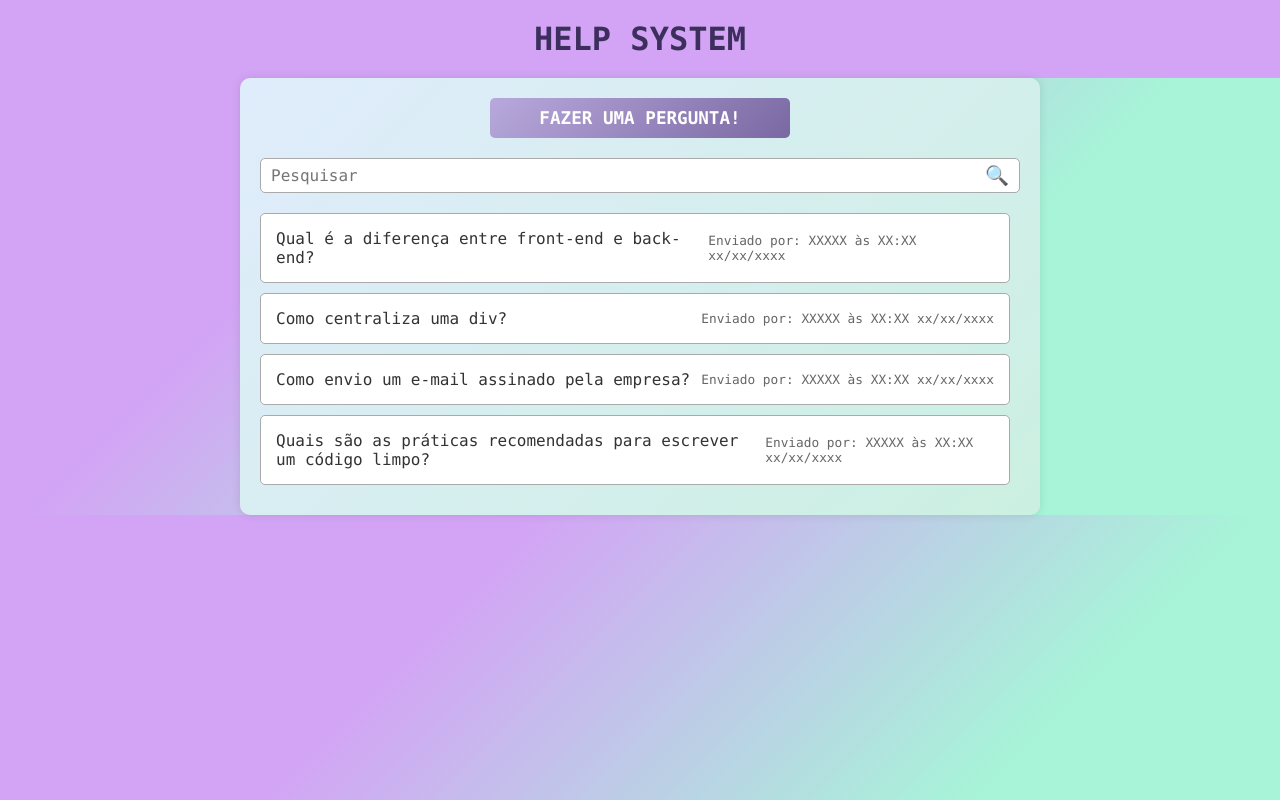
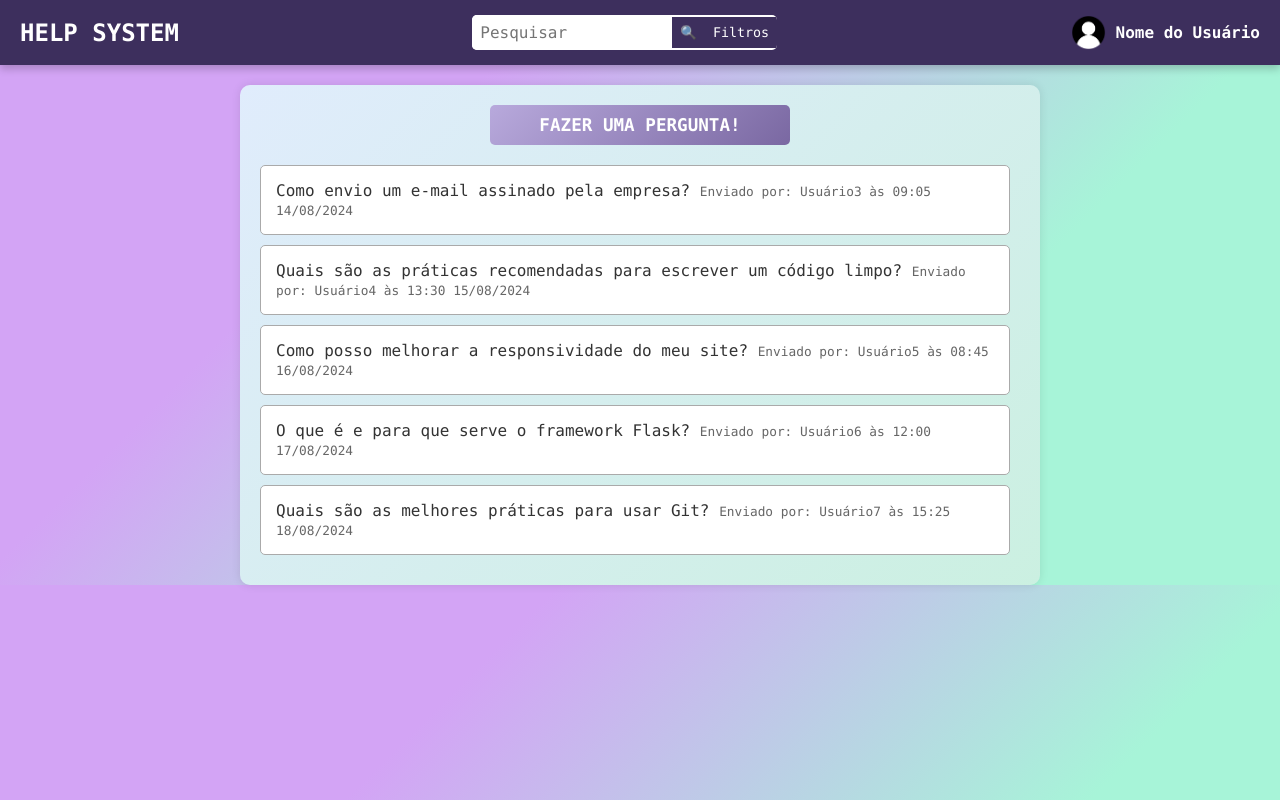
Before and after one commit to vinicius-vses/helpsystem, a Flask app: template templates/index.html in a window 1280 px wide. Run offline with Flask 3, Linux system fonts and the light colour scheme; the template is opened without the code that fills it, so the values that code supplies are empty.

Commit message:
Começo da criação da NavBar

```diff
--- a/static/css/index.css
+++ b/static/css/index.css
@@ -13,16 +13,79 @@ body {
     color: #333;
 }
 
-header {
+.navbar {
+    display: flex;
+    justify-content: space-between;
+    align-items: center;
     width: 100%;
-    text-align: center;
-    padding: 20px 0;
-    background: #d3a4f5;
+    padding: 15px 20px;
+    background: #3d2f5d;
+    color: white;
+    box-shadow: 0 4px 8px rgba(0, 0, 0, 0.2);
 }
 
-header h1 {
-    font-size: 2em;
-    color: #3d2f5d;
+.logo {
+    display: flex;
+    align-items: center;
+}
+
+.logo-img {
+    height: 40px;
+    margin-right: 10px;
+}
+
+.logo h1 {
+    font-size: 1.5em;
+    color: white;
+}
+
+.search-container {
+    display: flex;
+    align-items: center;
+    background: #fff;
+    border-radius: 5px;
+    overflow: hidden;
+}
+
+.search-container input {
+    padding: 8px;
+    border: none;
+    outline: none;
+    font-size: 1em;
+    color: #333;
+    width: 200px;
+}
+
+.search-button,
+.filter-button {
+    background-color: #3d2f5d;
+    color: #fff;
+    padding: 8px;
+    border: none;
+    cursor: pointer;
+    transition: background 0.3s;
+}
+
+.search-button:hover,
+.filter-button:hover {
+    background-color: #555;
+}
+
+.user-info {
+    display: flex;
+    align-items: center;
+}
+
+.user-photo {
+    width: 35px;
+    height: 35px;
+    border-radius: 50%;
+    margin-right: 10px;
+}
+
+.user-name {
+    color: #fff;
+    font-weight: bold;
 }
 
 .container {
@@ -31,6 +94,7 @@ header h1 {
     background: linear-gradient(135deg, #e0ecfc, #cbf0e1);
     border-radius: 10px;
     padding: 20px;
+    margin-top: 20px;
     box-shadow: 0 0 10px rgba(0, 0, 0, 0.1);
 }
 
@@ -56,46 +120,10 @@ header h1 {
     background: linear-gradient(135deg, #9a7fb8, #5e4972);
 }
 
-.search-bar {
-    display: flex;
-    align-items: center;
-    margin-bottom: 20px;
-    background: #fff;
-    border: 1px solid #aaa;
-    border-radius: 5px;
-    padding: 5px 10px;
-}
-
-.search-bar input {
-    flex: 1;
-    border: none;
-    outline: none;
-    font-size: 1em;
-}
-
-.search-icon {
-    font-size: 1.2em;
-    color: #888;
-}
-
 .questions-list {
     max-height: 400px;
     overflow-y: auto;
     padding-right: 10px;
-    position: relative;
-}
-
-.questions-list::-webkit-scrollbar {
-    width: 6px;
-}
-
-.questions-list::-webkit-scrollbar-thumb {
-    background-color: #888;
-    border-radius: 10px;
-}
-
-.questions-list::-webkit-scrollbar-track {
-    background: #e0ecfc;
 }
 
 .question-box {
@@ -104,9 +132,6 @@ header h1 {
     border-radius: 5px;
     padding: 15px;
     margin-bottom: 10px;
-    display: flex;
-    justify-content: space-between;
-    align-items: center;
 }
 
 .question-link {
--- a/templates/index.html
+++ b/templates/index.html
@@ -4,36 +4,49 @@
     <meta charset="UTF-8">
     <meta name="viewport" content="width=device-width, initial-scale=1.0">
     <title>Help System</title>
-    <link rel="stylesheet" href="/static/css/index.css">
+    <link rel="stylesheet" href="/static/css/index.css" />
 </head>
 <body>
-    <header>
-        <h1>HELP SYSTEM</h1>
+    <header class="navbar">
+        <div class="logo">
+            <h1>HELP SYSTEM</h1>
+        </div>
+
+        <div class="search-container">
+            <input type="text" placeholder="Pesquisar">
+            <button class="search-button">🔍</button>
+            <button class="filter-button">Filtros</button>
+        </div>
+
+        <div class="user-info">
+            <img src="/src/static/img/user-profile-pic.png" alt="Foto do Usuário" class="user-photo">
+            <span class="user-name">Nome do Usuário</span>
+        </div>
     </header>
+
     <div class="container">
         <a href="pergunta.html" class="ask-button">FAZER UMA PERGUNTA!</a>
 
-        <div class="search-bar">
-            <input type="text" placeholder="Pesquisar">
-            <span class="search-icon">🔍</span>
-        </div>
-
         <div class="questions-list">
             <div class="question-box">
-                <a href="#" class="question-link">Qual é a diferença entre front-end e back-end?</a>
-                <span class="info">Enviado por: XXXXX às XX:XX xx/xx/xxxx</span>
-            </div>
-            <div class="question-box">
-                <a href="#" class="question-link">Como centraliza uma div?</a>
-                <span class="info">Enviado por: XXXXX às XX:XX xx/xx/xxxx</span>
-            </div>
-            <div class="question-box">
                 <a href="#" class="question-link">Como envio um e-mail assinado pela empresa?</a>
-                <span class="info">Enviado por: XXXXX às XX:XX xx/xx/xxxx</span>
+                <span class="info">Enviado por: Usuário3 às 09:05 14/08/2024</span>
             </div>
             <div class="question-box">
                 <a href="#" class="question-link">Quais são as práticas recomendadas para escrever um código limpo?</a>
-                <span class="info">Enviado por: XXXXX às XX:XX xx/xx/xxxx</span>
+                <span class="info">Enviado por: Usuário4 às 13:30 15/08/2024</span>
+            </div>
+            <div class="question-box">
+                <a href="#" class="question-link">Como posso melhorar a responsividade do meu site?</a>
+                <span class="info">Enviado por: Usuário5 às 08:45 16/08/2024</span>
+            </div>
+            <div class="question-box">
+                <a href="#" class="question-link">O que é e para que serve o framework Flask?</a>
+                <span class="info">Enviado por: Usuário6 às 12:00 17/08/2024</span>
+            </div>
+            <div class="question-box">
+                <a href="#" class="question-link">Quais são as melhores práticas para usar Git?</a>
+                <span class="info">Enviado por: Usuário7 às 15:25 18/08/2024</span>
             </div>
         </div>
     </div>
```
Also changed, not shown: src/static/img/user-profile-pic.png (added), static/img/user-profile-pic.png (added).
